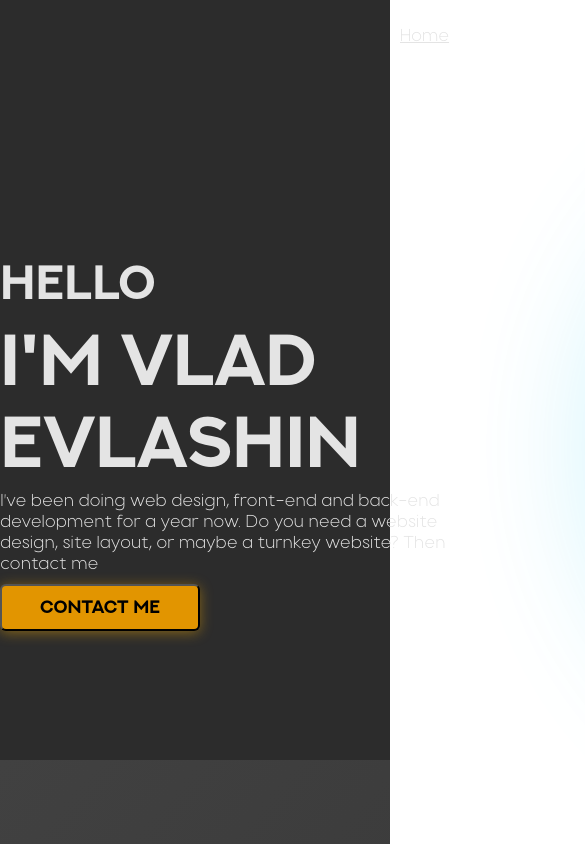
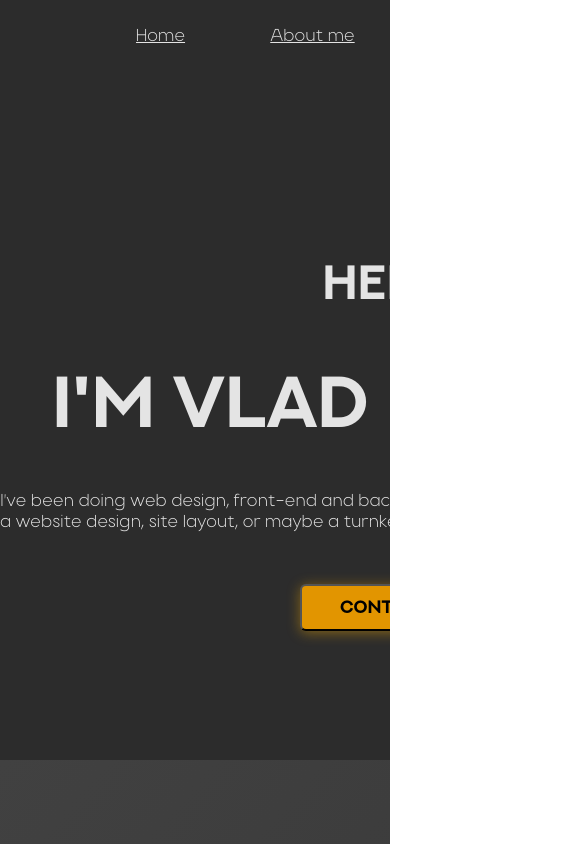
Before and after one commit to SHALFY007/myProfile, a Vue app: page / in a window 390 px wide. Shown: the top 844 px of the page, 585 px wide, since content can reach past the window. Built offline with nearby package versions, Linux system fonts and the light colour scheme.

Commit message:
Add laptop adaptive

```diff
--- a/src/App.vue
+++ b/src/App.vue
@@ -71,6 +71,7 @@ export default {
 }
 #app {
   text-align: center;
+  overflow: hidden;
 }
 .high_part {
   height: 47.5rem;
@@ -116,4 +117,15 @@ export default {
   0% {opacity: 0;}
   100% {opacity: 1;}
 }
+@media (max-width: 1199px) {
+  .container {
+    width: 800px;
+  }
+  .high_layout {
+    justify-content: center;
+  }
+  .main_layout {
+    min-height: 126.43rem;
+  }
+}
 </style>
--- a/src/components/Header.vue
+++ b/src/components/Header.vue
@@ -42,4 +42,16 @@ export default {
   color: #E4E4E4;
 /* text */
 }
+
+@media (max-width: 1199px) {
+  .header {
+  display: flex;
+  position: relative;
+  z-index: 3;
+  justify-content: center;
+}
+  .logo_left {
+  display: none;
+}
+}
 </style>
--- a/src/components/HighDecoration.vue
+++ b/src/components/HighDecoration.vue
@@ -46,4 +46,9 @@ export default {
   0% {opacity: 0;}
   100% {opacity: 1;}
 }
+@media (max-width: 1199px) {
+    .high_decoration {
+    display: none;
+}
+}
 </style>
--- a/src/components/LongDescription.vue
+++ b/src/components/LongDescription.vue
@@ -130,4 +130,15 @@ left: 427px;
 
 color: #FFFFFF;
 }
+@media (max-width: 1199px) {
+    .long_bg_1 {
+    display: none;
+}
+    .long_bg_2 {
+        left: -65px;
+    }
+    .long_bg_3 {
+        display: none;
+    }
+}
 </style>
--- a/src/components/PortfolioSlider.vue
+++ b/src/components/PortfolioSlider.vue
@@ -83,4 +83,9 @@ export default {
 .swiper {
     height: 100%;
 }
+@media (max-width: 1199px) {
+    .slider_screen {
+        width: 797px;
+    }
+}
 </style>
--- a/src/components/ShortDescription.vue
+++ b/src/components/ShortDescription.vue
@@ -83,4 +83,10 @@ color: #E4E4E4;
   0% {opacity: 0;}
   100% {opacity: 1;}
 }
+@media (max-width: 1199px) {
+    .high_description {
+        max-width: 100%;
+        align-items: center;
+    }
+}
 </style>
```
